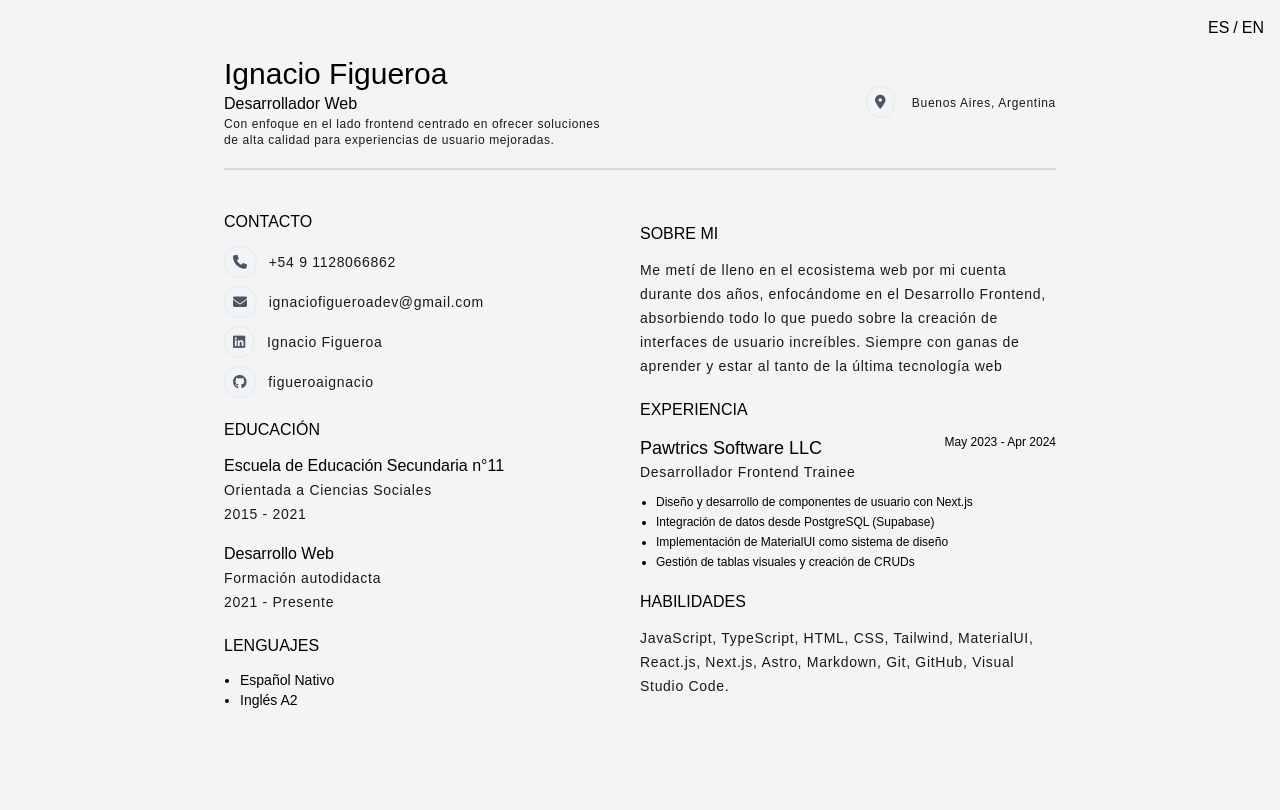
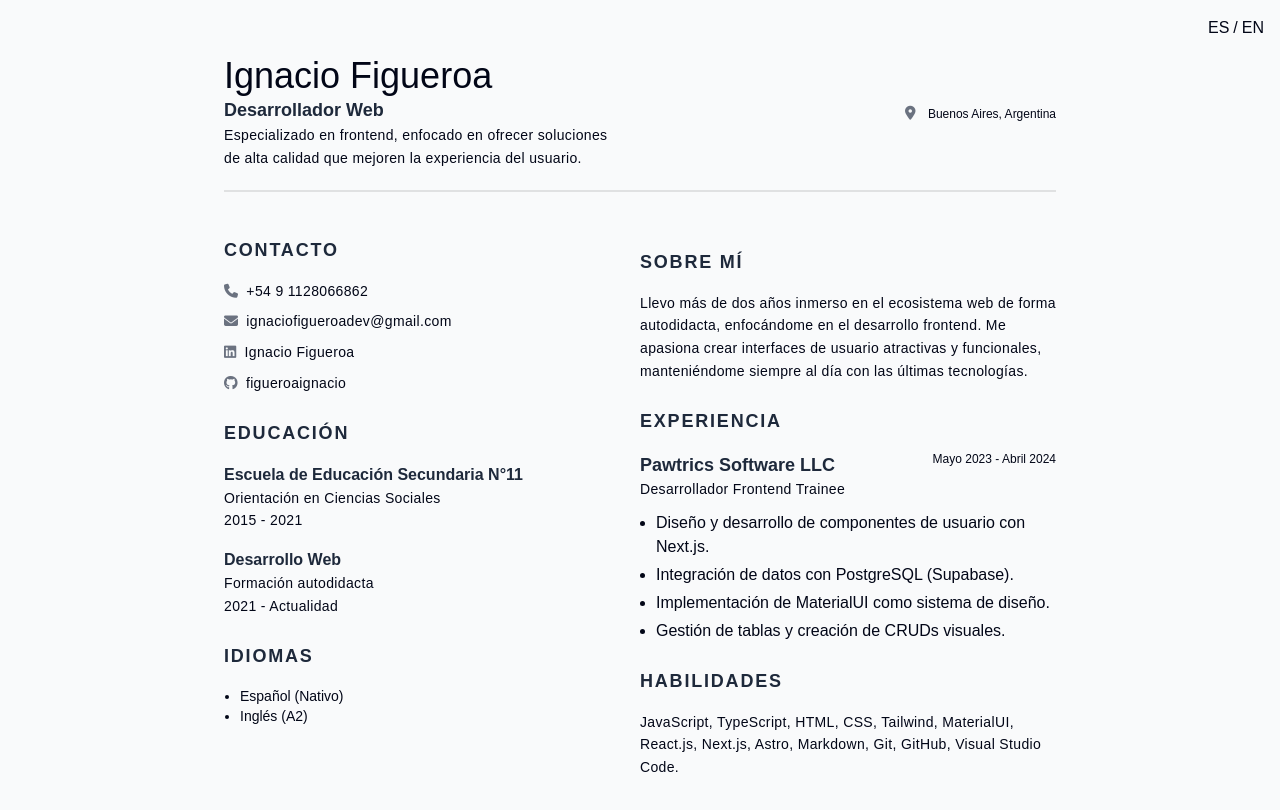
Before and after one commit to figueroaignacio/cv, a website built with Vite: page index.html in a window 1280 px wide. Built offline with nearby package versions, Linux system fonts and the light colour scheme; files whose address does not match are found by name.

Commit message:
feat: improve redaction

```diff
--- a/index.html
+++ b/index.html
@@ -9,25 +9,32 @@
   </head>
   <body class="max-w-7xl mx-auto">
     <main class="flex flex-col gap-5 px-56 py-14">
+      <!-- Sección de encabezado con nombre y descripción -->
       <section class="flex items-center justify-between">
         <div>
-          <h1 class="text-3xl font-medium">Ignacio Figueroa</h1>
+          <h1 class="text-4xl font-medium">Ignacio Figueroa</h1>
           <h2 data-section="hero" data-value="role"></h2>
           <p
             data-section="hero"
             data-value="description"
-            class="text-xs max-w-96 text-pretty"
+            class="max-w-96 text-pretty"
           ></p>
         </div>
-        <p>
+
+        <div>
           <i class="fa-solid fa-location-dot"></i>
           <span class="text-xs"> Buenos Aires, Argentina </span>
-        </p>
+        </div>
       </section>
+
+      <!-- Línea divisoria -->
       <div class="border-[1px] border-black/10"></div>
+
+      <!-- Sección principal dividida en dos columnas -->
       <div class="grid grid-cols-2 justify-center">
         <section>
           <div>
+            <!-- Sección de contacto -->
             <h3 data-section="contact" data-value="title"></h3>
             <div class="space-y-2 text-sm">
               <p><i class="fa-solid fa-phone"></i>+54 9 1128066862</p>
@@ -38,10 +45,11 @@
               <p><i class="fa-brands fa-github"></i>figueroaignacio</p>
             </div>
           </div>
+
+          <!-- Sección de educación -->
           <div>
             <h3 data-section="education" data-value="title"></h3>
             <div class="space-y-4">
-
               <div>
                 <h4 data-section="educationItem-1" data-value="title"></h4>
                 <p data-section="educationItem-1" data-value="description"></p>
@@ -54,51 +62,98 @@
               </div>
             </div>
           </div>
+
+          <!-- Sección de idiomas -->
           <div>
             <h3 data-section="languages" data-value="title"></h3>
             <div class="flex flex-col gap-3 text-sm">
               <ul>
-                <li data-section="languages" data-value="spanish" class="list-disc ml-4"></span>
-                <li data-section="languages" data-value="english" class="list-disc ml-4"></span>
+                <li
+                  data-section="languages"
+                  data-value="spanish"
+                  class="list-disc ml-4"
+                ></li>
+                <li
+                  data-section="languages"
+                  data-value="english"
+                  class="list-disc ml-4"
+                ></li>
               </ul>
             </div>
           </div>
         </section>
         <section class="mt-3">
           <div>
+            <!-- Sección acerca de mí -->
             <h3 data-section="about" data-value="title"></h3>
             <p data-section="about" data-value="description"></p>
           </div>
+
+          <!-- Sección de experiencia -->
           <div>
             <h3 data-section="experience" data-value="title"></h3>
             <div>
-              <div class="text-sm flex justify-between mb-3">
+              <div class="flex justify-between mb-3">
                 <div>
-                  <h4 data-section="experienceItem-1" data-value="name" class="text-lg"></h4>
-                  <p data-section="experienceItem-1" data-value="role" class="text-sm"></p>
+                  <h4
+                    data-section="experienceItem-1"
+                    data-value="name"
+                    class="text-lg"
+                  ></h4>
+                  <p
+                    data-section="experienceItem-1"
+                    data-value="role"
+                    class="text-sm"
+                  ></p>
                 </div>
-                <span data-section="experienceItem-1" data-value="date" class="text-xs"></span>
+                <span
+                  data-section="experienceItem-1"
+                  data-value="date"
+                  class="text-xs"
+                ></span>
               </div>
-              <ul class="text-xs space-y-1">
-                <li data-section="experienceItem-1" data-value="item-1" class="list-disc ml-4"></li>
-                <li data-section="experienceItem-1" data-value="item-2" class="list-disc ml-4"></li>
-                <li data-section="experienceItem-1" data-value="item-3" class="list-disc ml-4"></li>
-                <li data-section="experienceItem-1" data-value="item-4" class="list-disc ml-4"></li>
+              <ul class="space-y-1">
+                <li
+                  data-section="experienceItem-1"
+                  data-value="item-1"
+                  class="list-disc ml-4"
+                ></li>
+                <li
+                  data-section="experienceItem-1"
+                  data-value="item-2"
+                  class="list-disc ml-4"
+                ></li>
+                <li
+                  data-section="experienceItem-1"
+                  data-value="item-3"
+                  class="list-disc ml-4"
+                ></li>
+                <li
+                  data-section="experienceItem-1"
+                  data-value="item-4"
+                  class="list-disc ml-4"
+                ></li>
               </ul>
             </div>
           </div>
+
+          <!-- Sección de habilidades -->
           <div>
             <h3 data-section="skills" data-value="title"></h3>
             <p data-section="skills" data-value="skillsItems"></p>
           </div>
         </section>
       </div>
+
+      <!-- Botones de selección de idioma -->
       <div class="absolute top-0 right-0 mt-4 mr-4 flex items-center space-x-1">
         <button class="lang-button" data-language="es">ES</button>
         <span>/</span>
         <button class="lang-button" data-language="en">EN</button>
       </div>
     </main>
+
+    <!-- Scripts -->
     <script type="module" src="/src/ts/main.ts"></script>
     <script
       src="https://kit.fontawesome.com/eb74386eaa.js"
--- a/src/languages/en.json
+++ b/src/languages/en.json
@@ -1,7 +1,7 @@
 {
   "hero": {
-    "role": "Web Developer - Frontend Developer",
-    "description": "With a focus in the frontend side delivering high-quality solutions for enhanced user experiences. "
+    "role": "Web Developer",
+    "description": "Specialized in frontend, focused on offering high quality solutions that improve the user experience."
   },
   "contact": {
     "title": "Contact"
@@ -10,23 +10,23 @@
     "title": "Education"
   },
   "educationItem-1": {
-    "title": "Secondary School n°11",
-    "description": "Focused on Social Sciences",
+    "title": "Secondary School No. 11",
+    "description": "Specialized in Social Sciences",
     "date": "2015 - 2021"
   },
   "educationItem-2": {
     "title": "Web Development",
-    "description": "Self-taught training",
+    "description": "Self-taught learning",
     "date": "2021 - Present"
   },
   "languages": {
     "title": "Languages",
     "spanish": "Native Spanish",
-    "english": "English A2"
+    "english": "English (A2)"
   },
   "about": {
-    "title": "About me",
-    "description": "I've been diving into the web ecosystem on my own for nearly two years now focusing on the Frontend Development, soaking up everything I can about crafting awesome user interfaces. Always hungry to learn and stay on top of the latest web tech."
+    "title": "About Me",
+    "description": "I've been deeply involved in the web ecosystem for nearly two years, focusing on frontend development. I'm passionate about creating outstanding user interfaces, always eager to learn, and staying up to date with the latest web technologies."
   },
   "experience": {
     "title": "Experience"
@@ -34,11 +34,11 @@
   "experienceItem-1": {
     "name": "Pawtrics Software LLC",
     "role": "Frontend Developer Trainee",
-    "date": "May 2023 - Apr 2024",
-    "item-1": "Design and development of user interface components with Next.js",
-    "item-2": "Data fetching from PostgreSQL (Supabase)",
-    "item-3": "Implementation of MaterialUI as a design system",
-    "item-4": "Management of visual tables and creation of CRUDs"
+    "date": "May 2023 - April 2024",
+    "item-1": "Designed and developed user interface components using Next.js.",
+    "item-2": "Integrated data from PostgreSQL (Supabase).",
+    "item-3": "Implemented MaterialUI as a design system.",
+    "item-4": "Managed visual tables and developed CRUDs."
   },
   "skills": {
     "title": "Skills",
--- a/src/languages/es.json
+++ b/src/languages/es.json
@@ -1,7 +1,7 @@
 {
   "hero": {
     "role": "Desarrollador Web",
-    "description": "Con enfoque en el lado frontend centrado en ofrecer soluciones de alta calidad para experiencias de usuario mejoradas."
+    "description": "Especializado en frontend, enfocado en ofrecer soluciones de alta calidad que mejoren la experiencia del usuario."
   },
   "contact": {
     "title": "Contacto"
@@ -10,23 +10,23 @@
     "title": "Educación"
   },
   "educationItem-1": {
-    "title": "Escuela de Educación Secundaria n°11",
-    "description": "Orientada a Ciencias Sociales",
+    "title": "Escuela de Educación Secundaria N°11",
+    "description": "Orientación en Ciencias Sociales",
     "date": "2015 - 2021"
   },
   "educationItem-2": {
     "title": "Desarrollo Web",
     "description": "Formación autodidacta",
-    "date": "2021 - Presente"
+    "date": "2021 - Actualidad"
   },
   "languages": {
-    "title": "Lenguajes",
-    "spanish": "Español Nativo",
-    "english": "Inglés A2"
+    "title": "Idiomas",
+    "spanish": "Español (Nativo)",
+    "english": "Inglés (A2)"
   },
   "about": {
-    "title": "Sobre mi",
-    "description": "Me metí de lleno en el ecosistema web por mi cuenta durante dos años, enfocándome en el Desarrollo Frontend, absorbiendo todo lo que puedo sobre la creación de interfaces de usuario increíbles. Siempre con ganas de aprender y estar al tanto de la última tecnología web"
+    "title": "Sobre mí",
+    "description": "Llevo más de dos años inmerso en el ecosistema web de forma autodidacta, enfocándome en el desarrollo frontend. Me apasiona crear interfaces de usuario atractivas y funcionales, manteniéndome siempre al día con las últimas tecnologías."
   },
   "experience": {
     "title": "Experiencia"
@@ -34,11 +34,11 @@
   "experienceItem-1": {
     "name": "Pawtrics Software LLC",
     "role": "Desarrollador Frontend Trainee",
-    "date": "May 2023 - Apr 2024",
-    "item-1": "Diseño y desarrollo de componentes de usuario con Next.js",
-    "item-2": "Integración de datos desde PostgreSQL (Supabase)",
-    "item-3": "Implementación de MaterialUI como sistema de diseño",
-    "item-4": "Gestión de tablas visuales y creación de CRUDs"
+    "date": "Mayo 2023 - Abril 2024",
+    "item-1": "Diseño y desarrollo de componentes de usuario con Next.js.",
+    "item-2": "Integración de datos con PostgreSQL (Supabase).",
+    "item-3": "Implementación de MaterialUI como sistema de diseño.",
+    "item-4": "Gestión de tablas y creación de CRUDs visuales."
   },
   "skills": {
     "title": "Habilidades",
--- a/src/styles/input.css
+++ b/src/styles/input.css
@@ -20,17 +20,34 @@ body {
 
 @layer base {
   body {
-    @apply bg-gray-100;
+    @apply bg-gray-50 text-slate-950;
   }
 
   p {
-    @apply text-black/90 text-sm tracking-wider leading-6;
+    @apply text-sm tracking-wide leading-relaxed;
+  }
+
+  h1 {
+    @apply text-4xl font-extrabold;
+  }
+
+  h2 {
+    @apply text-lg font-semibold text-slate-800;
   }
 
   h3 {
-    @apply uppercase font-medium mb-3 mt-5;
+    @apply uppercase text-lg font-bold text-slate-800 mb-4 mt-6 tracking-widest;
   }
+
+  h4 {
+    @apply font-semibold text-slate-800;
+  }
+
   i {
-    @apply text-gray-600 mr-3 border-[1px] p-2 rounded-full;
+    @apply text-gray-500 mr-2 text-sm;
+  }
+
+  a {
+    @apply text-indigo-600 hover:text-indigo-800 transition duration-300;
   }
 }
```
Also changed, not shown: src/styles/output.css.
